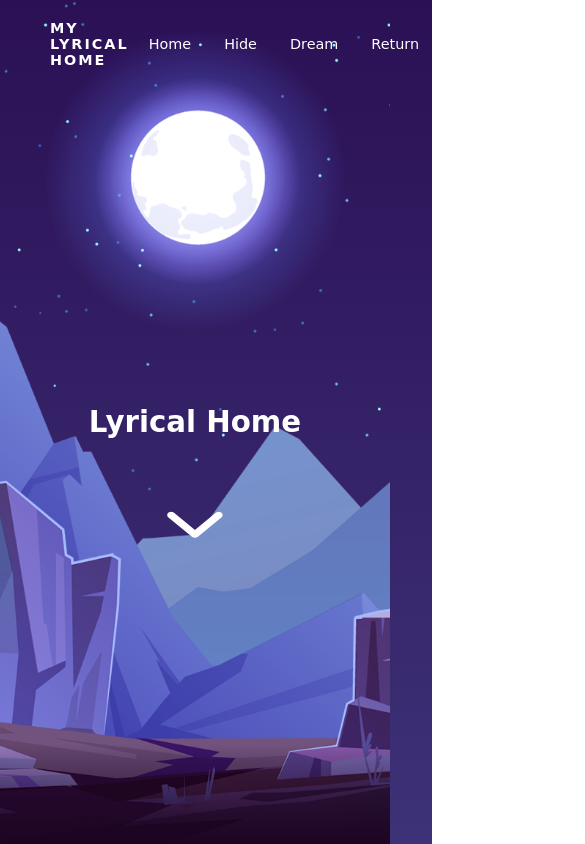
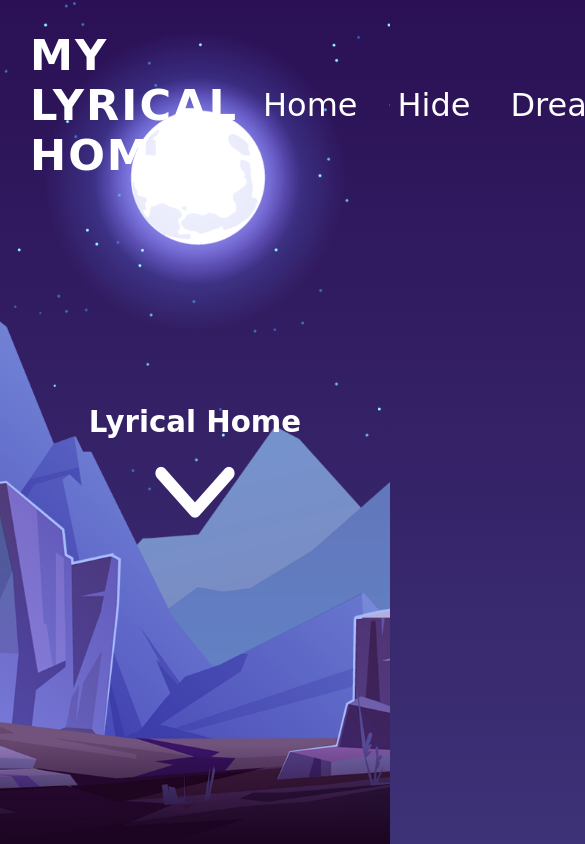
Before and after one commit to CasKei/LyricalHome, a plain HTML site: page index.html in a window 390 px wide. Shown: the top 844 px of the page, 585 px wide, since content can reach past the window. Drawn offline with Linux system fonts and the light colour scheme; a web font is replaced by a local one.

Commit message:
desktop only

```diff
--- a/style.css
+++ b/style.css
@@ -21,7 +21,7 @@ header {
   top: 0;
   left: 0;
   width: 100%;
-  padding: 30px 100px;
+  padding: 30px 30px;
   display: flex;
   justify-content: space-between;
   align-items: center;
@@ -32,7 +32,7 @@ header {
   color: #fff;
   font-weight: 700;
   text-decoration: none;
-  font-size: 3rem;
+  font-size: 2.7rem;
   text-transform: uppercase;
   letter-spacing: 2px;
 }
@@ -45,7 +45,7 @@ header ul {
 
 header ul li {
   list-style: none;
-  margin-left: 20px;
+  margin-left: 10px;
 }
 
 header ul li a {
@@ -150,91 +150,3 @@ article p {
   line-height: 2rem;
   text-align: center;
 }
-
-/* 1200px / 16px = 75em */
-@media (max-width: 75em) {
-  html {
-    font-size: 100%;
-  }
-  p {
-    font-size: 100%;
-  }
-  header {
-    padding: 20px 70px;
-  }
-  .logo {
-    font-size: 2rem;
-  }
-  header ul li {
-    margin-left: 7px;
-  }
-  header ul li a {
-    padding: 5px 13px;
-    border-radius: 15px;
-    font-size: 1.7rem;
-  }
-  article {
-    padding: 70px;
-  }
-}
-
-/* 980px / 16px = 61.25em */
-@media (max-width: 61.25em) {
-  html {
-    font-size: 80%;
-  }
-  p {
-    font-size: 80%;
-  }
-  header {
-    padding: 20px 70px;
-  }
-  .logo {
-    font-size: 2rem;
-  }
-  header ul li {
-    margin-left: 7px;
-  }
-  header ul li a {
-    padding: 5px 13px;
-    border-radius: 15px;
-    font-size: 1.7rem;
-  }
-  article {
-    padding: 60px;
-  }
-}
-
-/* 460px / 16px = 28.75em */
-@media (max-width: 28.75em) {
-  html {
-    font-size: 60%;
-  }
-  p {
-    font-size: 60%;
-  }
-  header {
-    padding: 20px 50px;
-  }
-  .logo {
-    font-size: 1.5rem;
-  }
-  header ul li {
-    margin-left: 7px;
-  }
-  header ul li a {
-    padding: 5px 13px;
-    border-radius: 15px;
-    font-size: 1.5rem;
-  }
-  article {
-    padding: 30px;
-  }
-}
-
-article {
-  position: relative;
-  padding: 100px;
-  background: #1c0522;
-  height: 100vh;
-}
```
Also changed, not shown: index.html (+2 -1 lines).
